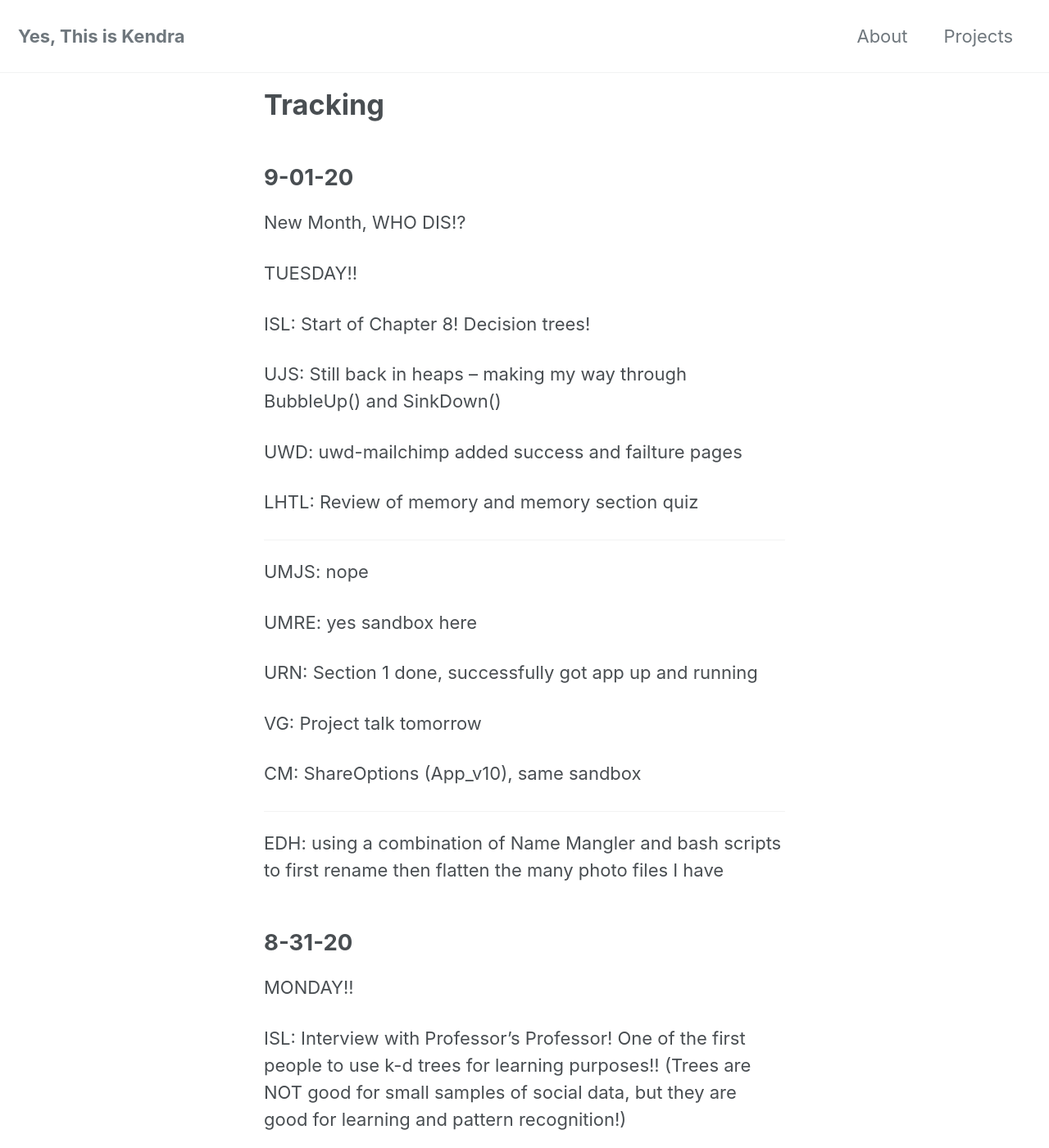
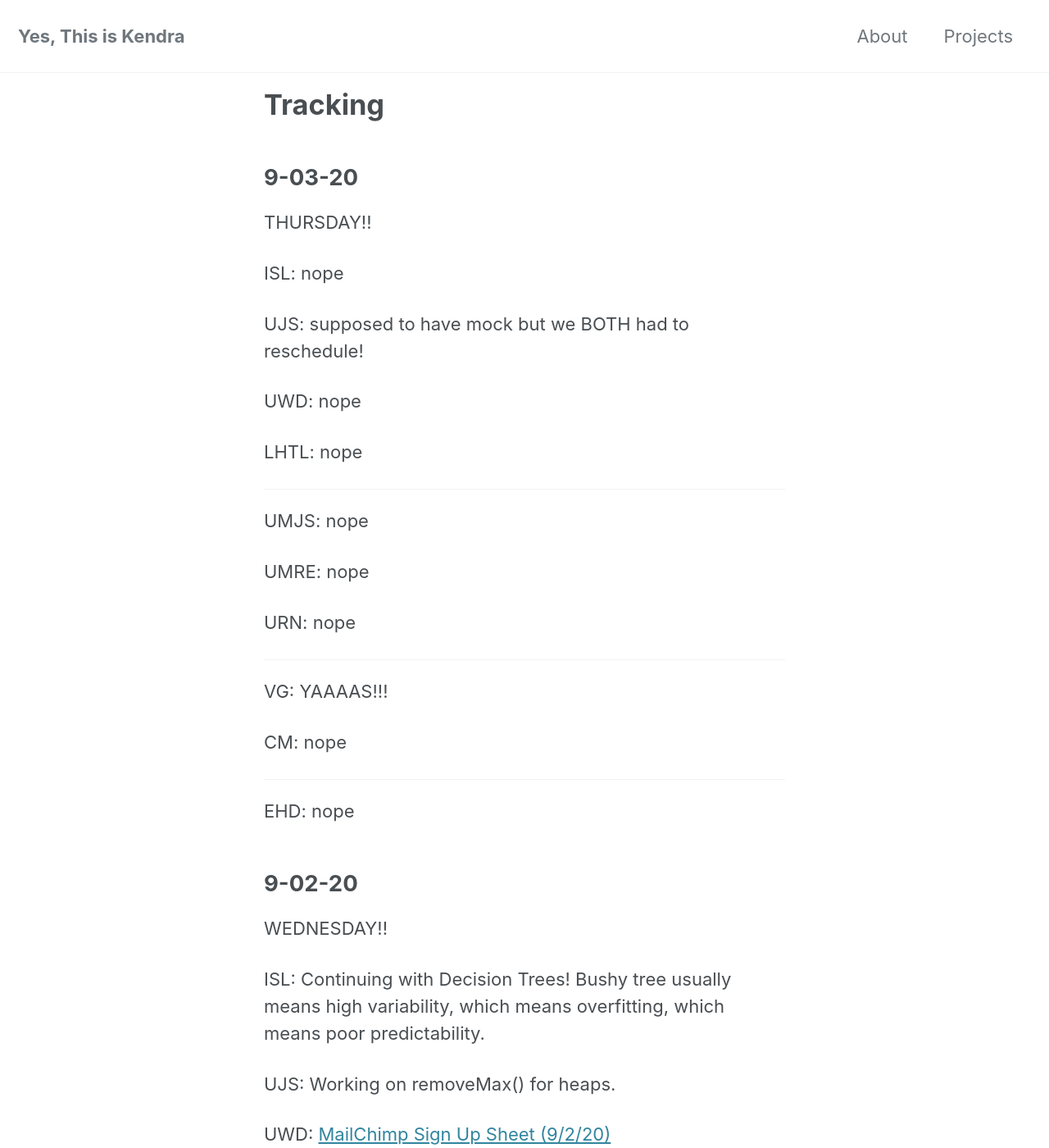
Before and after one commit to yesthisiskendra/yesthisiskendra.github.io, a Jekyll site: the page built from _pages/tracking.md, in a window 1280 px wide and 1400 px high. Shown: the whole window at 82% size. Built offline with Jekyll 4.4.1, drawn with Linux system fonts in a browser that asks for light colours; cached includes are drawn as plain includes; nearby versions of some CDN libraries; some of the changed text lies outside the part shown.

Commit message:
Adding daily log

```diff
--- a/_pages/tracking.md
+++ b/_pages/tracking.md
@@ -3,6 +3,64 @@ layout: home
 title: "Tracking"
 permalink: /tracking/
 ---
+
+## 9-03-20
+
+THURSDAY!!
+
+ISL: nope
+
+UJS: supposed to have mock but we BOTH had to reschedule!
+
+UWD: nope
+
+LHTL: nope
+
+---
+
+UMJS: nope
+
+UMRE: nope
+
+URN: nope
+
+---
+
+VG: YAAAAS!!!
+
+CM: nope
+
+---
+
+EHD: nope
+
+## 9-02-20
+
+WEDNESDAY!!
+
+ISL: Continuing with Decision Trees! Bushy tree usually means high variability, which means overfitting, which means poor predictability.
+
+UJS: Working on removeMax() for heaps.
+
+UWD: [MailChimp Sign Up Sheet (9/2/20)](https://uwd-mailchimp.herokuapp.com/)
+
+LHTL:
+
+---
+
+UMJS
+UMRE
+URN
+
+---
+
+VG:
+
+CM:
+
+---
+
+EHD:
 
 ## 9-01-20
 
```
